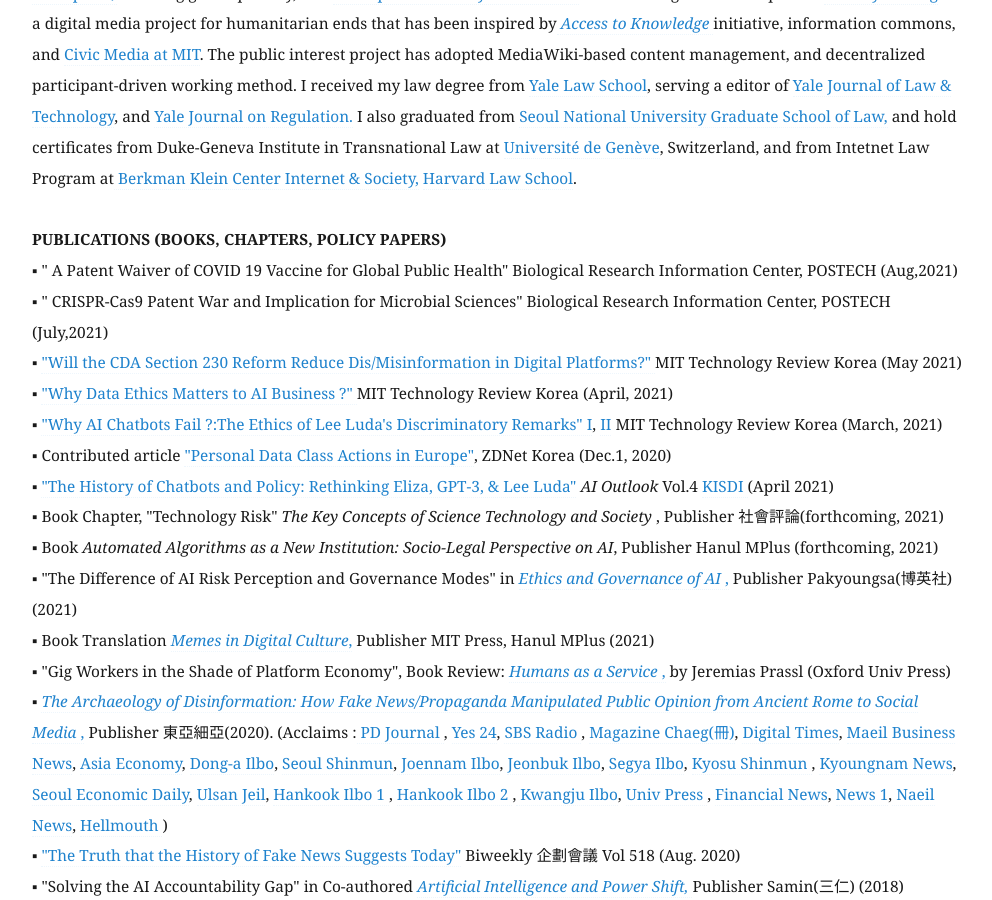
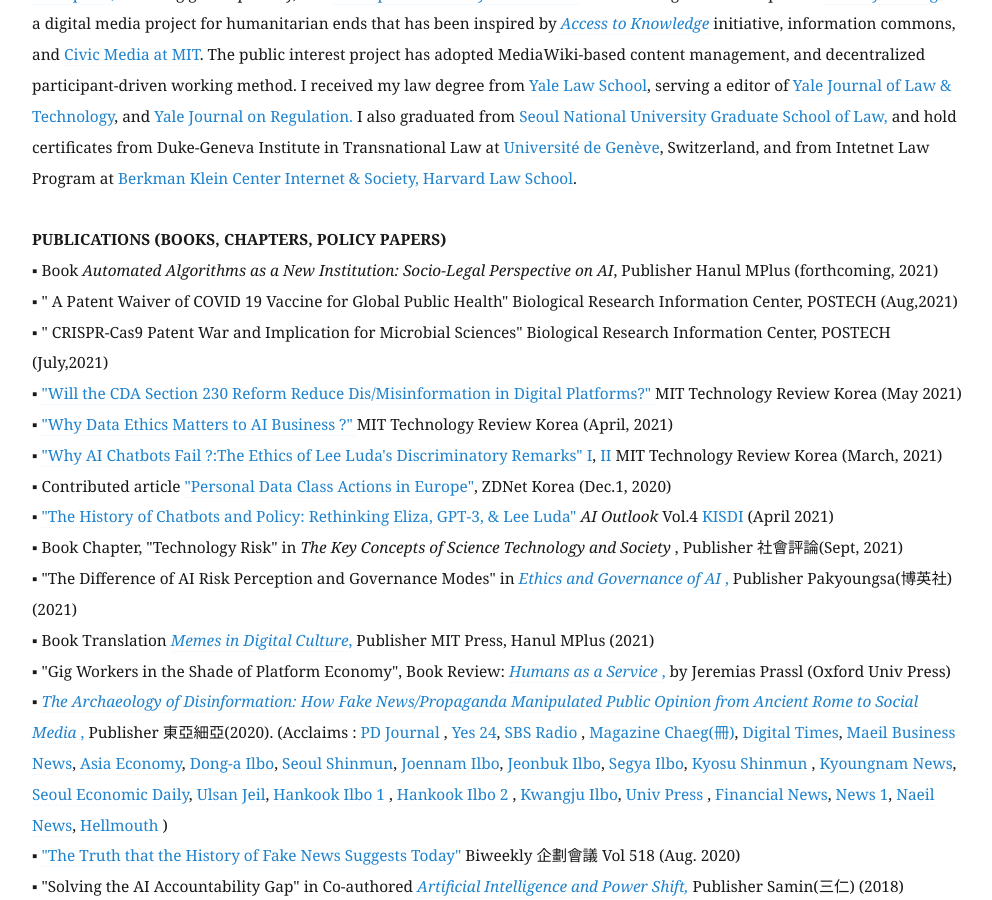
Before and after one commit to eunchangchoi/eunchangchoi.github.io, a Jekyll site: the page built from index.md, in a window 1280 px wide and 900 px high, scrolled down 1712 px. Shown: the whole window, without its empty margins (68-1060 px from the left). Built offline with Jekyll 4.4.1, drawn with Linux system fonts in a browser that asks for light colours; some of the changed lines change nothing that is shown.

Commit message:
Update index.md

```diff
--- a/index.md
+++ b/index.md
@@ -33,6 +33,7 @@
 <br>
 <br>
  <strong> PUBLICATIONS (BOOKS, CHAPTERS, POLICY PAPERS) </strong> <br>
+▪  Book <i> Automated Algorithms as a New Institution: Socio-Legal Perspective on AI</i>, Publisher Hanul MPlus (forthcoming, 2021) <br>
 ▪ " A Patent Waiver of COVID 19 Vaccine for Global Public Health" Biological Research Information Center, POSTECH (Aug,2021)<br>
 ▪ " CRISPR-Cas9 Patent War and Implication for Microbial Sciences" Biological Research Information Center, POSTECH (July,2021)<br>
 ▪ <a href="https://www.technologyreview.kr/communicatioins-decency-act-misinformation/"> "Will the CDA Section 230 Reform Reduce Dis/Misinformation in Digital Platforms?" </a> MIT Technology Review Korea (May 2021) <br>
@@ -40,8 +41,7 @@
 ▪ <a href="https://www.technologyreview.kr/why-ai-chatbots-fail-lee-luda-part-1/"> "Why AI Chatbots Fail ?:The Ethics of Lee Luda's Discriminatory Remarks" I</a>, <a href="https://www.technologyreview.kr/why-ai-chatbots-fail-lee-luda-part-2/"> II</a> MIT Technology Review Korea (March, 2021)<br>
 ▪ Contributed article <a href="https://zdnet.co.kr/view/?no=20201201123601"> "Personal Data Class Actions in Europe"</a>, ZDNet Korea (Dec.1, 2020) <br>
 ▪  <a href="https://www.kisdi.re.kr/kisdi/fp/kr/publication/selectResearch.do?cmd=fpSelectResearch&sMenuType=3&controlNo=14928&langdiv=1"> "The History of Chatbots and Policy: Rethinking Eliza, GPT-3, & Lee Luda"</a> <i> AI Outlook </i> Vol.4 <a href="https://www.kisdi.re.kr/eng/index.do"> KISDI </a> (April 2021)<br>
-▪  Book Chapter, "Technology Risk" <i> The Key Concepts of Science Technology and Society </i>, Publisher 社會評論(forthcoming, 2021) <br>
-▪  Book <i> Automated Algorithms as a New Institution: Socio-Legal Perspective on AI</i>, Publisher Hanul MPlus (forthcoming, 2021) <br>
+▪  Book Chapter, "Technology Risk" in <i> The Key Concepts of Science Technology and Society </i>, Publisher 社會評論(Sept, 2021) <br>
 ▪  "The Difference of AI Risk Perception and Governance Modes" in <a href="https://www.kyobobook.co.kr/product/detailViewKor.laf?mallGb=KOR&ejkGb=KOR&barcode=9791130337722&orderClick=LA6"><i> Ethics and Governance of AI </i>,</a> Publisher Pakyoungsa(博英社)(2021) <br>
 ▪  Book Translation <a href="https://mitpress.mit.edu/books/memes-digital-culture"> <i> Memes in Digital Culture</i>,</a> Publisher MIT Press, Hanul MPlus (2021) <br>
 ▪  "Gig Workers in the Shade of Platform Economy", Book Review: <a href="https://global.oup.com/academic/product/humans-as-a-service-9780198797012?cc=kr&lang=en&"> <i> Humans as a Service </i>,</a> by Jeremias Prassl (Oxford Univ Press)<br>
```
